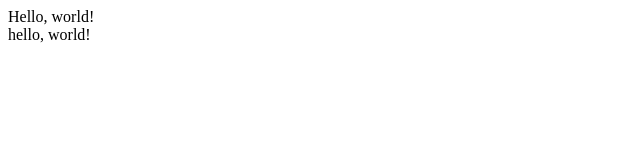
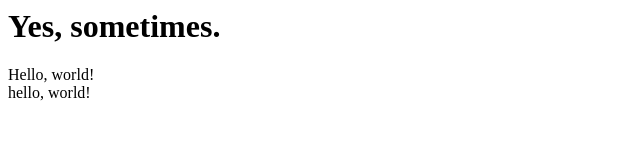
Before and after one commit to kalamaboop/SHS_Coding_Club, a plain HTML site: page index.html in a window 1280 px wide. Shown: the whole page, without its empty margins (0-640 px from the left). Drawn offline with Linux system fonts and the light colour scheme.

Commit message:
Update index.html

```diff
--- a/index.html
+++ b/index.html
@@ -1,3 +1,4 @@
+<h1>Yes, sometimes.</h1>
 Hello, world!
 <br />
 hello, world!
```
